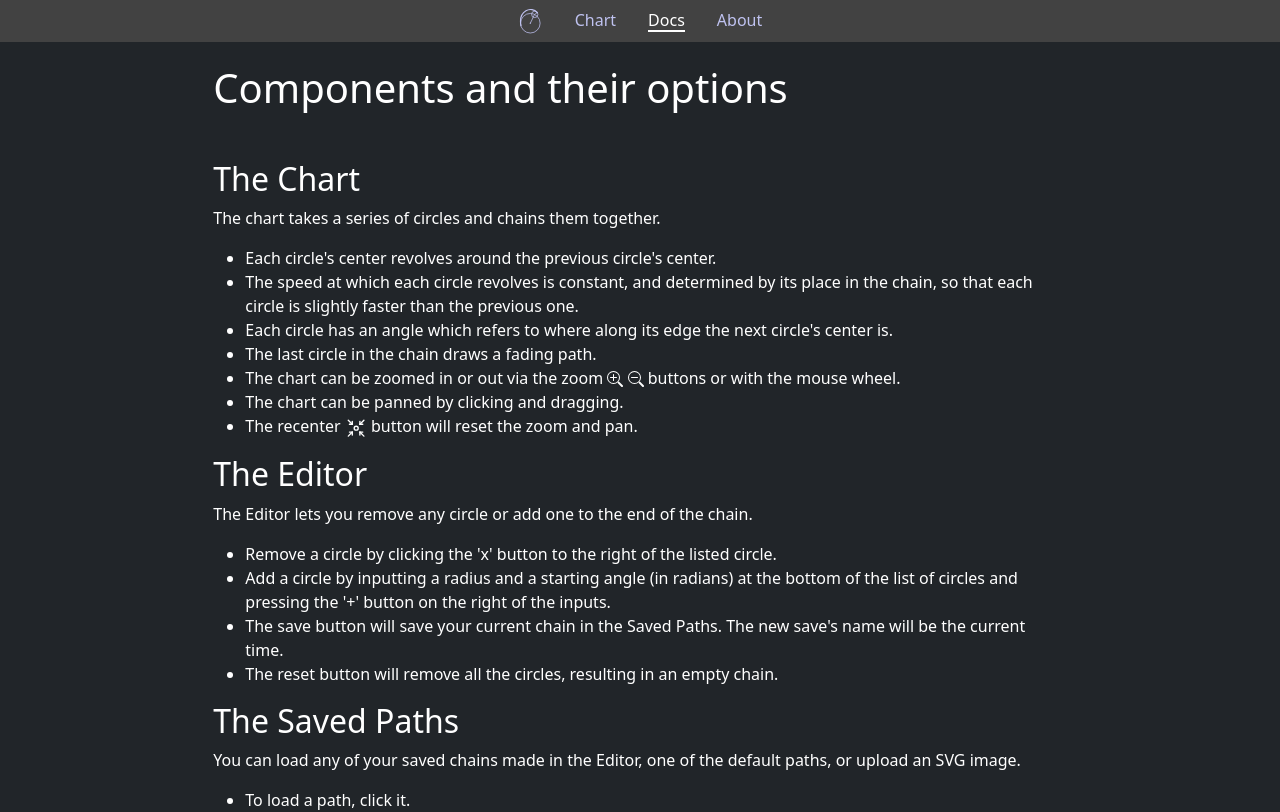
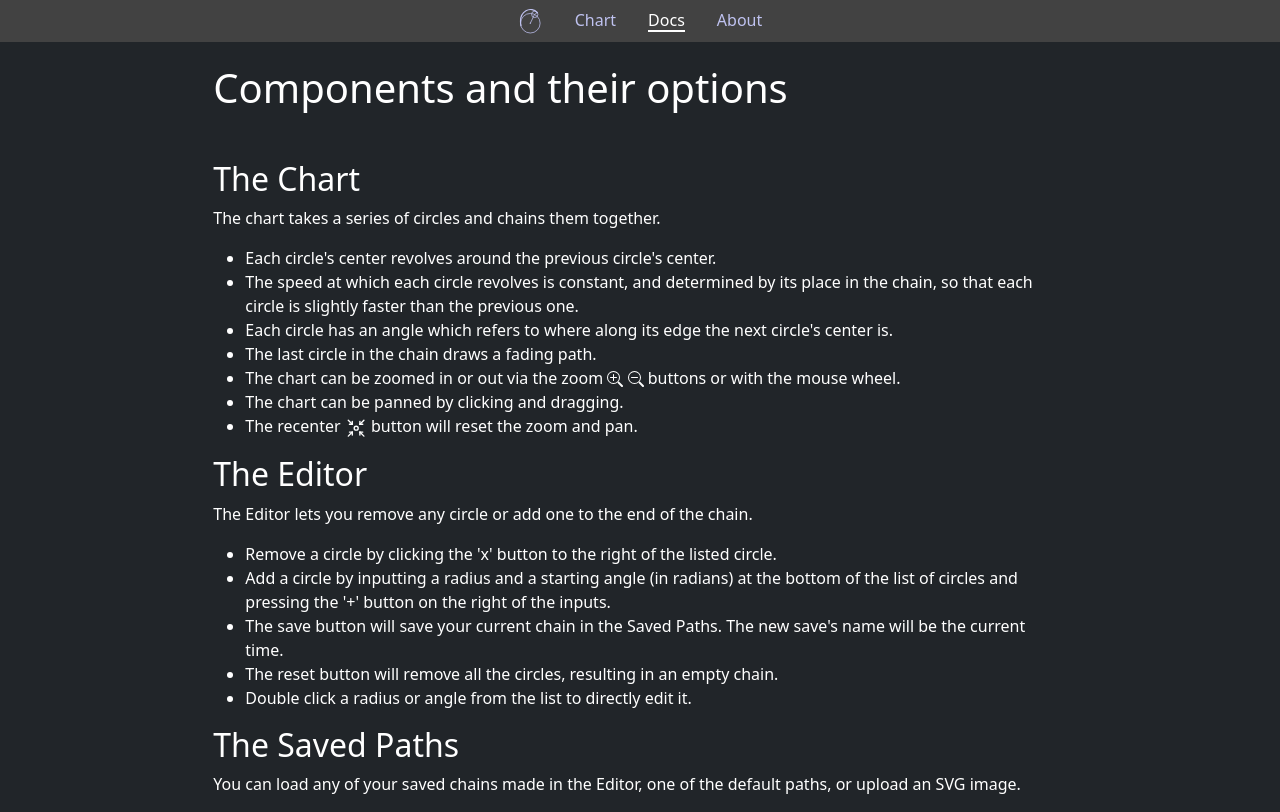
Before and after one commit to GuyLivnat/fourier_spin_chart, a React (Vite) app: page /docs in a window 1280 px wide. Shown: the top 812 px of the page. Built offline with nearby package versions, Linux system fonts and the light colour scheme.

Commit message:
added doc for last change

```diff
--- a/src/pages/DocsPage.jsx
+++ b/src/pages/DocsPage.jsx
@@ -61,6 +61,9 @@ const DocsPage = () => {
               The reset button will remove all the circles, resulting in an
               empty chain.
             </li>
+            <li>
+              Double click a radius or angle from the list to directly edit it.
+            </li>
           </ul>
         </div>
         <div>
```
